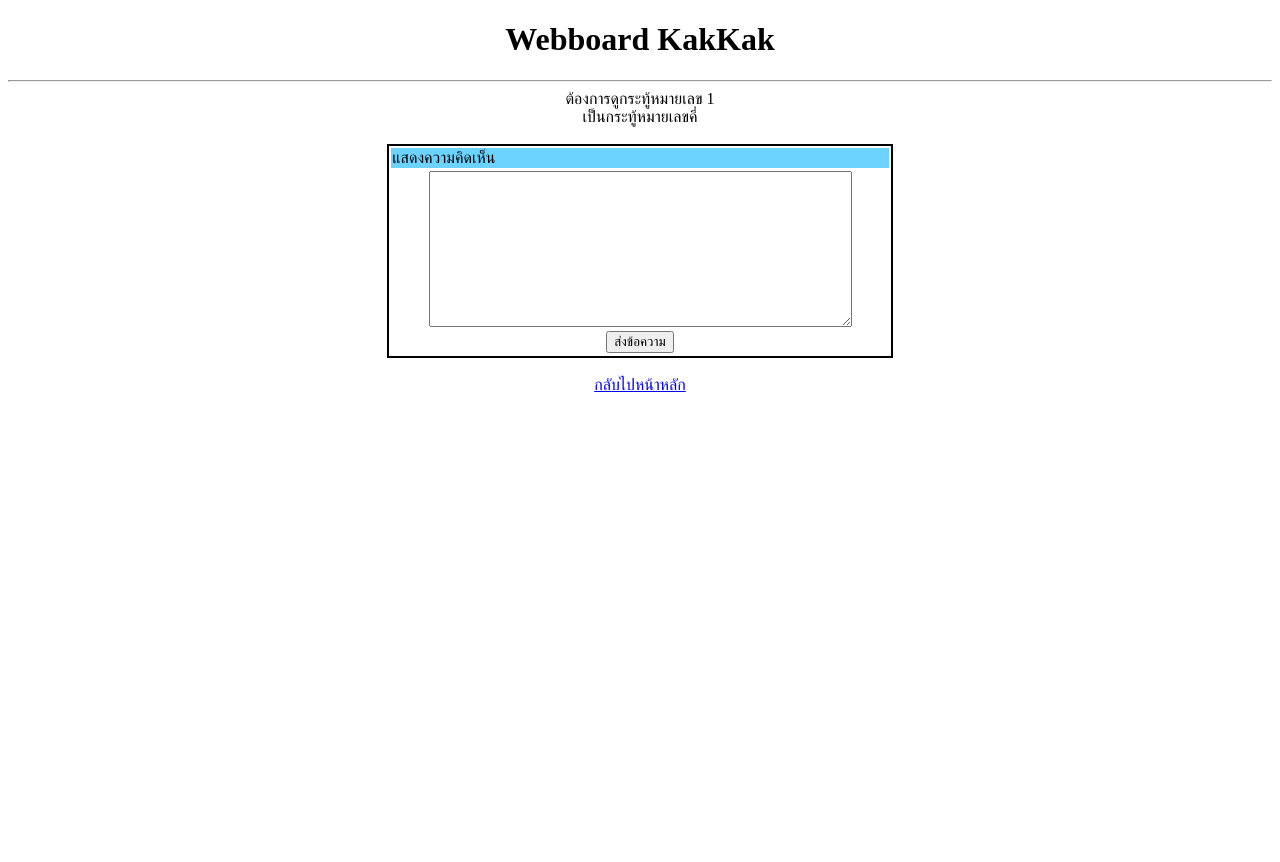
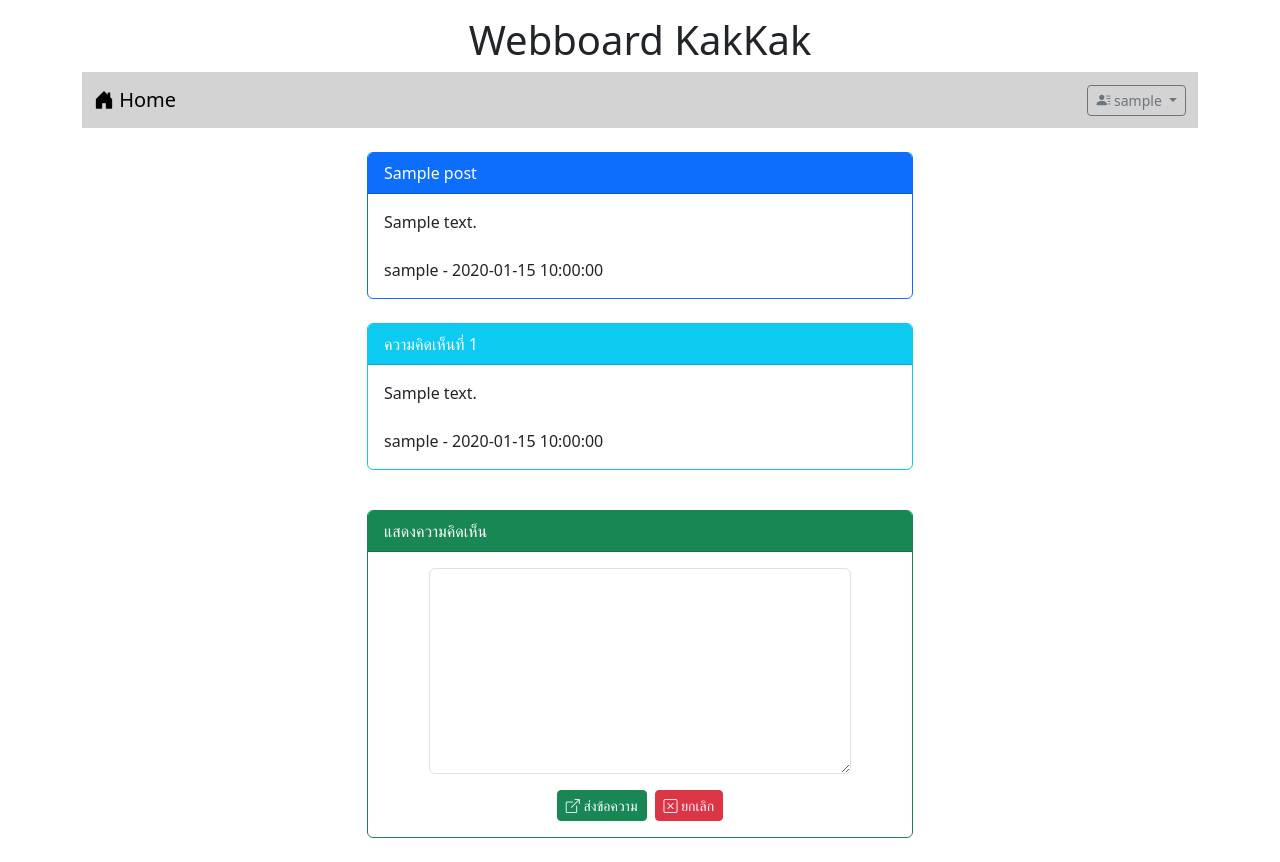
Before and after one commit to phollakrit/Webboard_ECT_Wed, a PHP site: page /post.php?id=1 in a window 1280 px wide. Before the commit the page ends 392 px from the top, so only its background shows below. Run offline with PHP 8.4, Linux system fonts and the light colour scheme; the visitor is signed in with stand-in values (Sample User, id 1); tables that the repository leaves empty hold one stand-in row (values such as "Sample post").

Commit message:
Work10 finished post.php and post_save.php

```diff
--- a/post.php
+++ b/post.php
@@ -1,38 +1,84 @@
+<?php
+    session_start();
+?>
 <!DOCTYPE html>
 <html lang="en">
 <head>
     <meta charset="UTF-8">
     <meta name="viewport" content="width=device-width, initial-scale=1.0">
+    <link href="https://cdn.jsdelivr.net/npm/bootstrap@5.3.1/dist/css/bootstrap.min.css" rel="stylesheet" integrity="sha384-4bw+/aepP/YC94hEpVNVgiZdgIC5+VKNBQNGCHeKRQN+PtmoHDEXuppvnDJzQIu9" crossorigin="anonymous">
+    <script src="https://cdn.jsdelivr.net/npm/bootstrap@5.3.1/dist/js/bootstrap.bundle.min.js" integrity="sha384-HwwvtgBNo3bZJJLYd8oVXjrBZt8cqVSpeBNS5n7C8IVInixGAoxmnlMuBnhbgrkm" crossorigin="anonymous"></script>
+    <link rel="stylesheet" href="https://cdn.jsdelivr.net/npm/bootstrap-icons@1.10.5/font/bootstrap-icons.css">
     <title>Post</title>
 </head>
 <body>
-    <h1 style="text-align: center;">Webboard KakKak</h1>
-    <hr>
-    <div style="text-align: center;">
-    <?php
-        $id=$_GET['id'];
-        if ($id%2==0){
-            echo "ต้องการดูกระทู้หมายเลข $id<br>";
-            echo "เป็นกระทู้หมายเลขคู่";
-        }
-        else{
-            echo "ต้องการดูกระทู้หมายเลข $id<br>";
-            echo "เป็นกระทู้หมายเลขคี่";
-        }
-    ?>
+    <div class="container-lg">
+        <h1 style="text-align: center;" class="mt-3">Webboard KakKak</h1>
+        <?php include "nav.php" ?>
+        <div class="row mt-4">
+            <div class="col-lg-3 col-md-2 col-sm-1"></div>
+            <div class="col-lg-6 col-md-8 col-sm-10">
 
+            <?php
+            $conn=new PDO("mysql:host=localhost;dbname=webboard;charset=utf8","root","");
+            $sql="select post.title,post.content,post.post_date,user.login
+             from post inner join user on
+            (post.user_id=user.id) where post.id=$_GET[id]";
+            $result=$conn->query($sql);
+            while($row=$result->fetch()){
+                echo "<div class='card border-primary'>";
+                echo "<div class='card-header bg-primary text-white'>$row[0]</div>";
+                echo "<div class='card-body'>$row[1]<br><br>$row[3] - $row[2]</div>";
+                echo "</div><br>";
+            }
+
+            $sql="select comment.content,comment.post_date,user.login
+             from comment inner join user  on
+            (comment.user_id=user.id) where comment.post_id=$_GET[id]";
+            $result=$conn->query($sql);
+            $i=1;
+            while($row=$result->fetch()){
+                echo "<div class='card border-info'>";
+                echo "<div class='card-header bg-info text-white'>ความคิดเห็นที่ $i</div>";
+                echo "<div class='card-body'>$row[0]<br><br>$row[2] - $row[1]</div>";
+                echo "</div><br>";
+                $i=$i+1;
+            }
+            $conn=null;
+            ?>
+
+            <?php if (isset($_SESSION['id'])){ ?>
+            <div class="card border-success mt-3">
+                <div class="card-header bg-success text-white">
+                    แสดงความคิดเห็น</div>
+                <div class="card-body">
+                    <form action="post_save.php" method="post">
+                        <input type="hidden" name="post_id"
+                        value="<?= $_GET['id'];?>">
+                        <div class="row mb-3 justify-content-center">
+                            <div class="col-lg-10">
+                                <textarea name="comment" rows="8"
+                                class="form-control" required></textarea>
+                            </div>
+                        </div>
+                        <div class="row">
+                            <div class="col-lg-12 d-flex justify-content-center">
+
+                            <button type="submit" class="btn btn-success btn-sm text-white">
+                                        <i class="bi bi-box-arrow-up-right"></i> ส่งข้อความ
+                                    </button>
+                                    <button type="reset" class="btn btn-danger btn-sm ms-2">
+                                        <i class="bi bi-x-square"></i> ยกเลิก</button>
+                            </div>
+                        </div>
+                    </form>
+                </div>
+            </div>
+            <?php } ?>
+            <br>
+            </div>
+            <div class="col-lg-3 col-md-2 col-sm-1"></div>
+        </div>
     </div>
-    <br>
-    <table style="border: 2px solid black; width: 40%" align="center">
-        <tr style="background-color: #6cd2fe;">
-            <td>แสดงความคิดเห็น</td>
-        </tr>
-        <tr><td align="center">
-            <textarea cols="50" rows="10"></textarea><br>
-            <input type="submit" value="ส่งข้อความ">
-        </td></tr>
-    </table>
-    <br>
-    <div style="text-align: center;"><a href="index.php">กลับไปหน้าหลัก</a></div>
 </body>
 </html>
```
Also changed, not shown: post_save.php (added, +12 -0 lines), test.html (added, +16 -0 lines).
